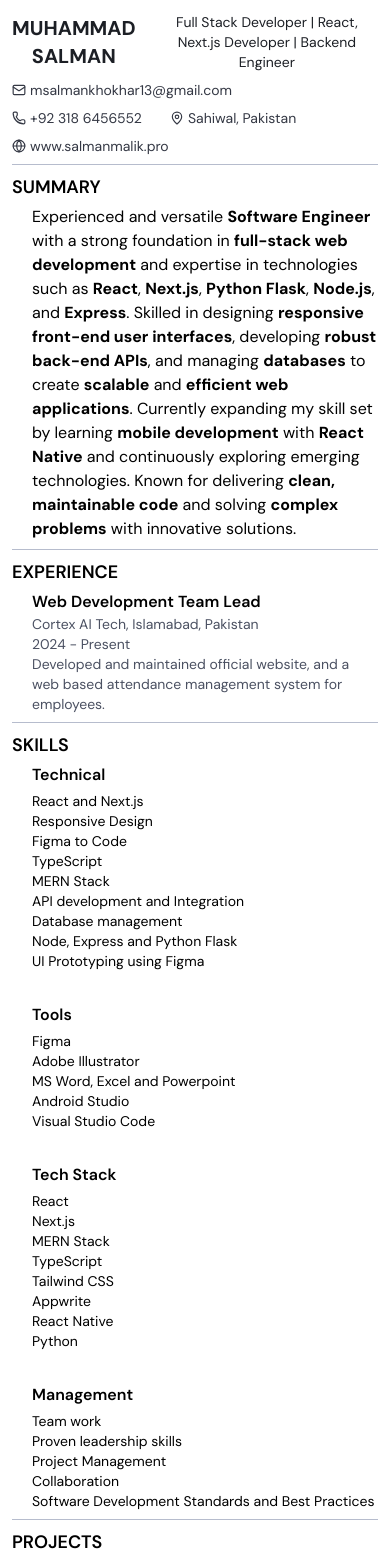
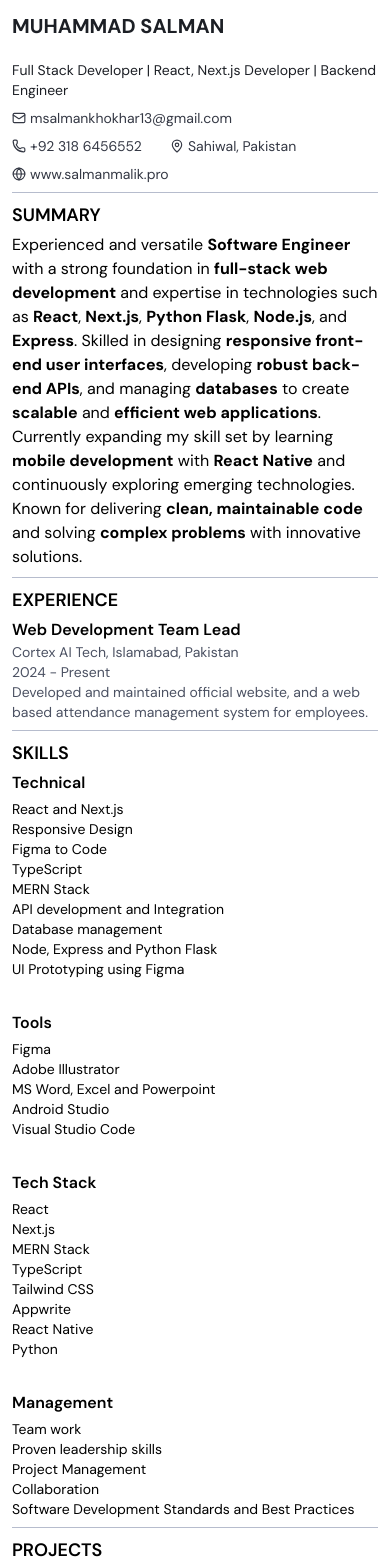
Before and after one commit to msalmankhokhar/portfolio, a Next.js app: page /resume in a window 390 px wide. Shown: the top 1568 px of the page. Built offline with nearby package versions, Linux system fonts and the light colour scheme.

Commit message:
made /resume responsive

```diff
--- a/app/resume/page.tsx
+++ b/app/resume/page.tsx
@@ -13,9 +13,9 @@ export default function Resume() {
     return (
         <main className='max-w-screen-lg mx-auto min-h-screen py-1 px-3'>
             <div className='flex flex-col gap-2 border-b border-secondary-400 py-2'>
-                <h1 className='flex items-center gap-5 text-xl text-center text-secondary-1000'>
+                <h1 className='flex flex-wrap sm:items-center gap-5 text-xl text-center text-secondary-1000'>
                     <span className='uppercase font-bold'>{PERSONAL_DETAILS.resume.name}</span>
-                    <span className='font-normal text-sm'>Full Stack Developer | React, Next.js Developer | Backend Engineer</span>
+                    <span className='font-normal text-left text-sm'>Full Stack Developer | React, Next.js Developer | Backend Engineer</span>
                 </h1>
 
                 <div className='flex flex-wrap gap-y-2 gap-x-7 items-center text-sm text-secondary-900'>
@@ -41,14 +41,14 @@ export default function Resume() {
 
             <div className='flex flex-col py-2 gap-1 border-b border-secondary-400'>
                 <h2 className='uppercase font-semibold text-lg'>Summary</h2>
-                <p className='pl-5'>
+                <p className='sm:pl-5'>
                     Experienced and versatile <strong>Software Engineer</strong> with a strong foundation in <strong>full-stack web development</strong> and expertise in technologies such as <strong>React</strong>, <strong>Next.js</strong>, <strong>Python Flask</strong>, <strong>Node.js</strong>, and <strong>Express</strong>. Skilled in designing <strong>responsive front-end user interfaces</strong>, developing <strong>robust back-end APIs</strong>, and managing <strong>databases</strong> to create <strong>scalable</strong> and <strong>efficient web applications</strong>. Currently expanding my skill set by learning <strong>mobile development</strong> with <strong>React Native</strong> and continuously exploring emerging technologies. Known for delivering <strong>clean, maintainable code</strong> and solving <strong>complex problems</strong> with innovative solutions.
                 </p>
             </div>
 
             <div className='flex flex-col py-2 gap-1 border-b border-secondary-400'>
                 <h2 className='uppercase font-semibold text-lg'>Experience</h2>
-                <div className='pl-5 flex gap-7'>
+                <div className='sm:pl-5 flex gap-7'>
                     <div className='flex flex-col text-sm'>
                         <h3 className='font-semibold text-base'>Web Development Team Lead</h3>
                         <p className='font text-secondary-800'>Cortex AI Tech, Islamabad, Pakistan</p>
@@ -60,7 +60,7 @@ export default function Resume() {
 
             <div className='flex flex-col py-2 gap-1 border-b border-secondary-400'>
                 <h2 className='uppercase font-semibold text-lg'>Skills</h2>
-                <div className="pl-5 flex gap-x-20 gap-y-8 flex-wrap">
+                <div className="sm:pl-5 flex flex-col sm:flex-row gap-x-20 gap-y-8 flex-wrap">
                     <div className='max-w-sm text-wrap'>
                         <h3 className='font-semibold mb-1'>Technical</h3>
                         <ul className='text-sm'>
@@ -113,7 +113,7 @@ export default function Resume() {
 
             <div className='flex flex-col py-2 border-b border-secondary-400 gap-1'>
                 <h2 className='uppercase font-semibold text-lg'>Projects</h2>
-                <div className='pl-5 flex flex-wrap flex-col min-[954px]:flex-row gap-3'>
+                <div className='sm:pl-5 flex flex-wrap flex-col min-[954px]:flex-row gap-3'>
                     <div className='flex flex-col text-sm min-[954px]:max-w-lg rounded-lg p-3 border-secondary-400'>
                         <h3 className='font-semibold text-base'>Al Habib Travels UK</h3>
                         <p className='font text-secondary-800'>Website for a travel company in UK built with Next.js 14 and mongodb</p>
@@ -154,7 +154,7 @@ export default function Resume() {
 
             <div className='flex flex-col py-2 border-b border-secondary-400 gap-1'>
                 <h2 className='uppercase font-semibold text-lg'>Education</h2>
-                <div className='pl-5 flex gap-7'>
+                <div className='sm:pl-5 flex flex-col sm:flex-row gap-y-1 gap-x-7'>
                     <div className='flex flex-col text-sm'>
                         <h3 className='font-semibold text-base'>FSc. Pre medical</h3>
                         <p className='font text-secondary-800'>Divisional Public School & College Sahiwal</p>
```
